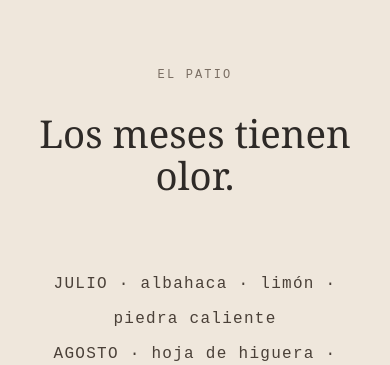
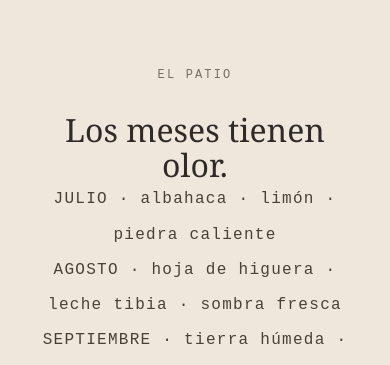
Before and after one commit to teresamasv-sudo/casa-natural, an Astro site: page / in a window 390 px wide. Shown: the part 2667-3032 px from the top of the page. Built offline with nearby package versions, Linux system fonts and the light colour scheme; Astro itself is replaced by a stand-in of ours.

Commit message:
Refinamiento tipográfico del patio

```diff
--- a/src/pages/index.astro
+++ b/src/pages/index.astro
@@ -263,12 +263,11 @@ filter:contrast(0.95);
   font-family:Georgia, serif;
   color:#2E2A27;
 
-  font-size:clamp(2.4rem,4vw,4.4rem);
+  font-size:clamp(2rem,4vw,3.8rem);
 
   line-height:1.1;
-
   max-width:900px;
-
+  line-height:1.35
   margin:0 auto 70px auto;
 
   font-weight:normal;
```
